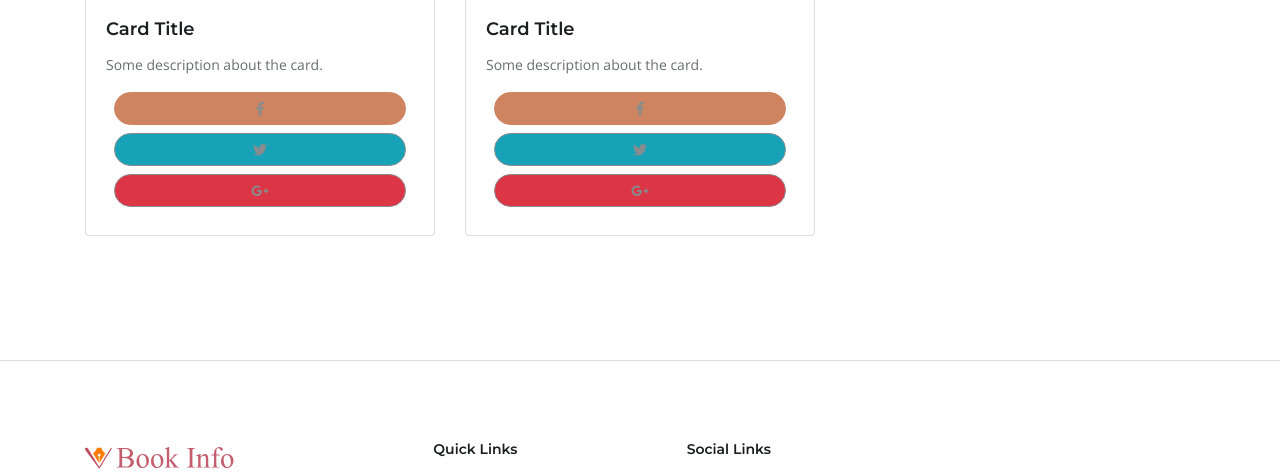
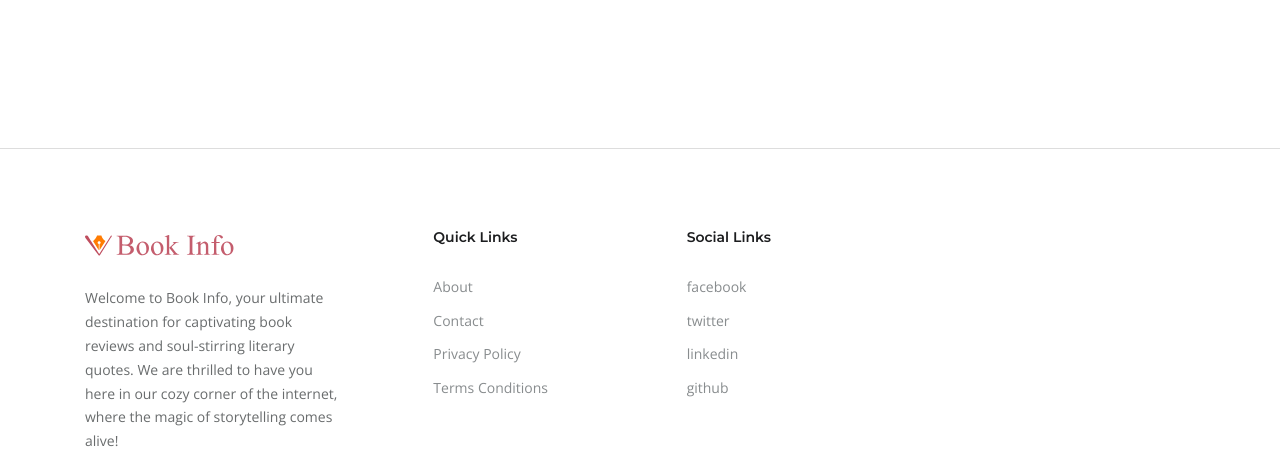
Before and after one commit to prudhviko/book-info, a Django app: page /quotes/ in a window 1280 px wide. Shown: the part 436-912 px from the top of the page. Run offline with Django 4.2, Linux system fonts and the light colour scheme; tables that the repository leaves empty hold one stand-in row (values such as "Sample post"); grey boxes marked "Sample" are stand-in pictures; some libraries are stand-ins or nearby versions.

Commit message:
Quotes Page Updated

```diff
--- a/app/admin.py
+++ b/app/admin.py
@@ -1,4 +1,6 @@
 from django.contrib import admin
-from .models import Book
+from .models import Book, Category, Quote
 
 admin.site.register(Book)
+admin.site.register(Quote)
+admin.site.register(Category)
--- a/app/models.py
+++ b/app/models.py
@@ -6,7 +6,8 @@ from django.utils.text import slugify
 class Book(models.Model):
     title = models.CharField(max_length=100)
     slug = models.SlugField(max_length=100, unique=True)
-    publication_date = models.DateField()
+    created_at = models.DateTimeField(auto_now_add=True)
+    updated_at = models.DateTimeField(auto_now=True)
     description = HTMLField()
     image = models.ImageField(upload_to='images/')
 
@@ -16,3 +17,24 @@ class Book(models.Model):
 
     def __str__(self):
         return self.title
+
+    class Meta:
+        ordering = ['-created_at']
+
+
+class Category(models.Model):
+    name = models.CharField(max_length=100)
+
+    def __str__(self):
+        return self.name
+
+
+class Quote(models.Model):
+    image = models.ImageField(upload_to='quotes/')
+    category = models.ForeignKey(
+        Category, on_delete=models.SET_NULL, null=True, blank=True)
+    created_at = models.DateTimeField(auto_now_add=True)
+    updated_at = models.DateTimeField(auto_now=True)
+
+    class Meta:
+        ordering = ['-created_at']
--- a/app/views.py
+++ b/app/views.py
@@ -1,6 +1,6 @@
 from django.shortcuts import render
 from django.http import request
-from .models import Book
+from .models import Book, Quote
 from django.utils.text import slugify
 
 
@@ -11,7 +11,9 @@ def home(request):
 
 
 def quotes(request):
-    return render(request, 'quotes.html')
+    quotes = Quote.objects.all()
+    context = {'quotes': quotes}
+    return render(request, 'quotes.html', context)
 
 
 def about(request):
--- a/templates/quotes.html
+++ b/templates/quotes.html
@@ -1,64 +1,20 @@
-{% extends 'base.html' %}{% load static %} {% block content %}
+{% extends 'base.html' %}{% block content %}
 <section class="section">
   <div class="container">
     <div class="row mb-4">
-      <div class="col-md-4">
+      {% for quote in quotes %}
+      <div class="col-md-4 mb-4">
         <div class="card">
           <img
-            src="{% static 'images/post.jpg' %}"
+            src="{{ quote.image.url }}"
             class="card-img-top img-fluid"
             alt="Card Image"
           />
-          <div class="card-body">
-            <h5 class="card-title">Card Title</h5>
-            <p class="card-text">Some description about the card.</p>
-            <div class="social-icons">
-              <a href="#" class="btn btn-primary m-2">
-                <i class="fab fa-facebook-f"></i>
-              </a>
-              <a href="#" class="btn btn-info m-2">
-                <i class="fab fa-twitter"></i>
-              </a>
-              <a href="#" class="btn btn-danger m-2">
-                <i class="fab fa-google-plus-g"></i>
-              </a>
-            </div>
-            <!--social icon ending div tag-->
-          </div>
-          <!--card body ending tag-->
         </div>
         <!--card ending tag-->
       </div>
+      {% endfor %}
       <!--column ending tag-->
-
-      <div class="col-md-4">
-        <div class="card">
-          <img
-            src="{% static 'images/svg' %}"
-            class="card-img-top img-fluid"
-            alt="Card Image"
-          />
-          <div class="card-body">
-            <h5 class="card-title">Card Title</h5>
-            <p class="card-text">Some description about the card.</p>
-            <div class="social-icons">
-              <a href="#" class="btn btn-primary m-2">
-                <i class="fab fa-facebook-f"></i>
-              </a>
-              <a href="#" class="btn btn-info m-2">
-                <i class="fab fa-twitter"></i>
-              </a>
-              <a href="#" class="btn btn-danger m-2">
-                <i class="fab fa-google-plus-g"></i>
-              </a>
-            </div>
-            <!--social icon ending div tag-->
-          </div>
-          <!--card body ending tag-->
-        </div>
-        <!--card ending tag-->
-      </div>
-      <!-- column ending tag-->
     </div>
     <!--row ending tag-->
   </div>
```
Also changed, not shown: app/migrations/0002_category_quote_alter_book_options_and_more.py (added), app/migrations/0003_remove_quote_author_quote_category.py (added), static/images/post/post.svg (deleted), 4 other files.
